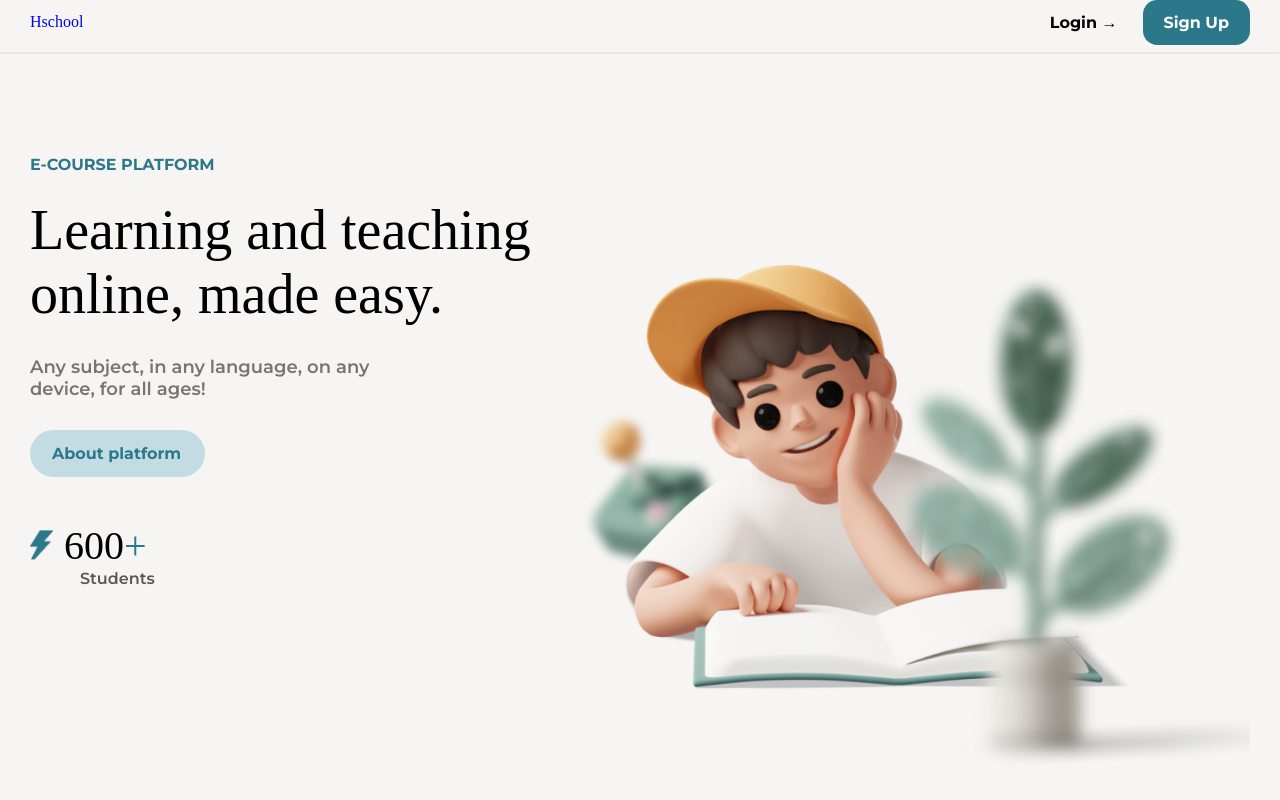
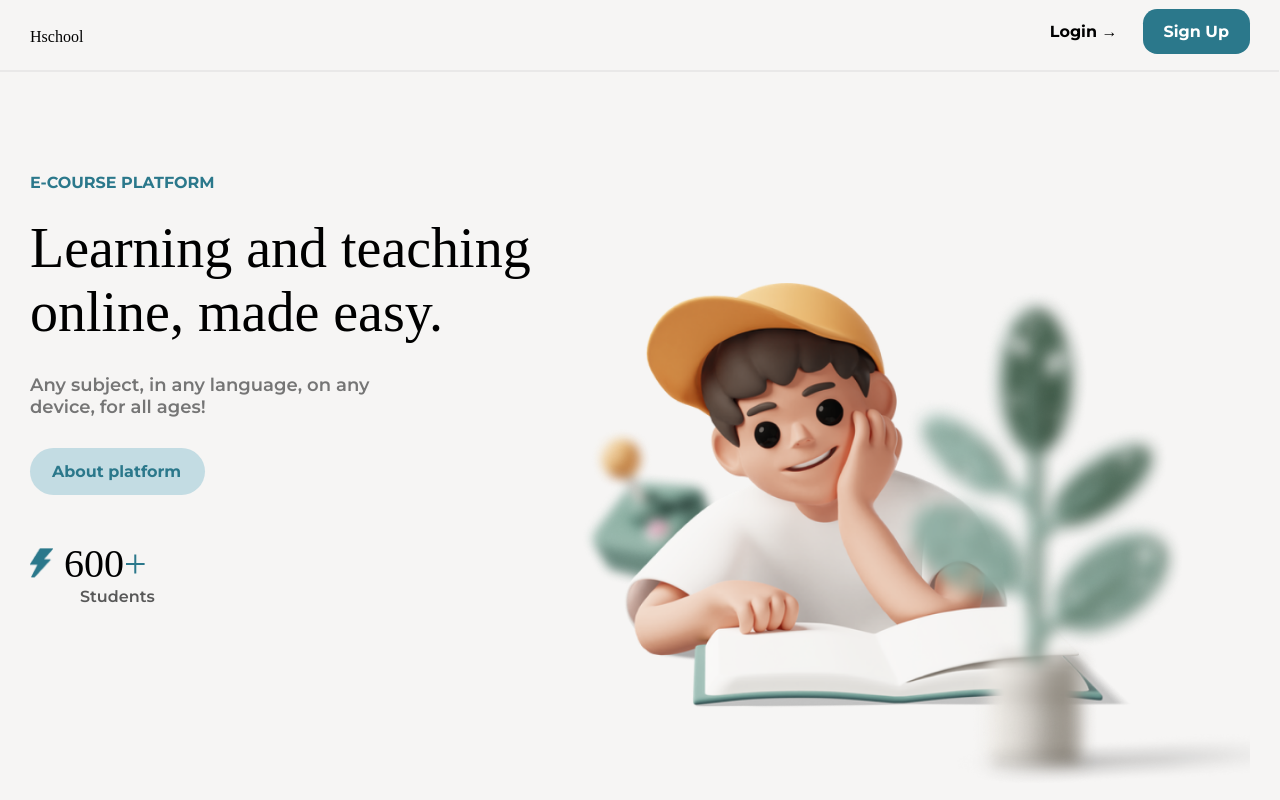
Before and after one commit to AntonMiranovich/EducationPlatform, a React (Create React App) app in the folder Client/: page / in a window 1280 px wide. Shown: the top 800 px of the page. Built offline with nearby package versions, Linux system fonts and the light colour scheme; a web font is replaced by a local one.

Commit message:
educationPlatform3

```diff
--- a/Client/src/components/Header/style.module.css
+++ b/Client/src/components/Header/style.module.css
@@ -6,7 +6,7 @@
   margin: auto;
 }
 
-.wrapper h1 {
+.wrapper h1 a{
   font: 400 16px "Dela Gothic One";
   color: #000;
 }
```
